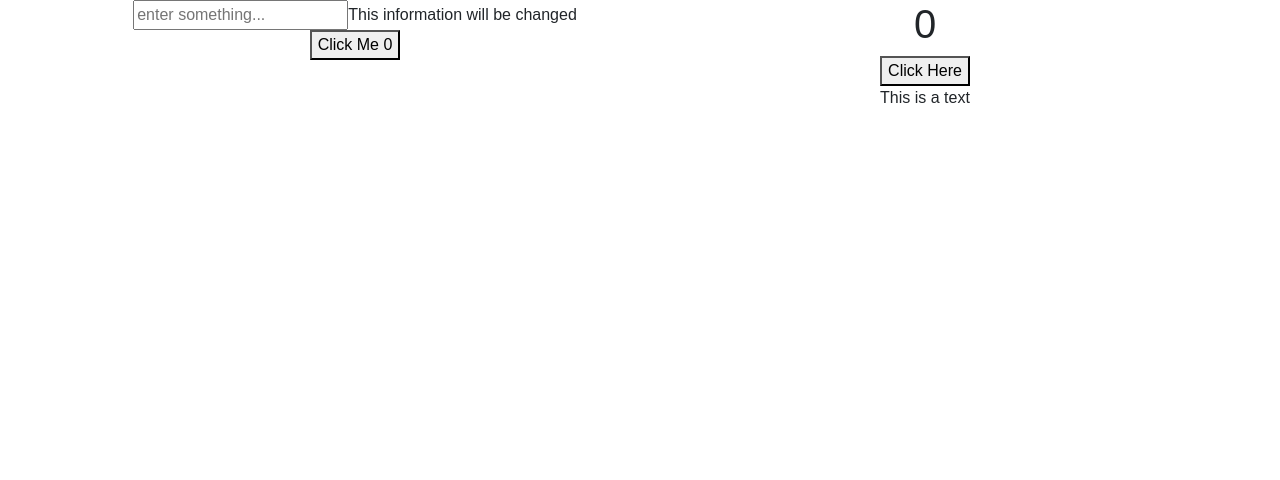
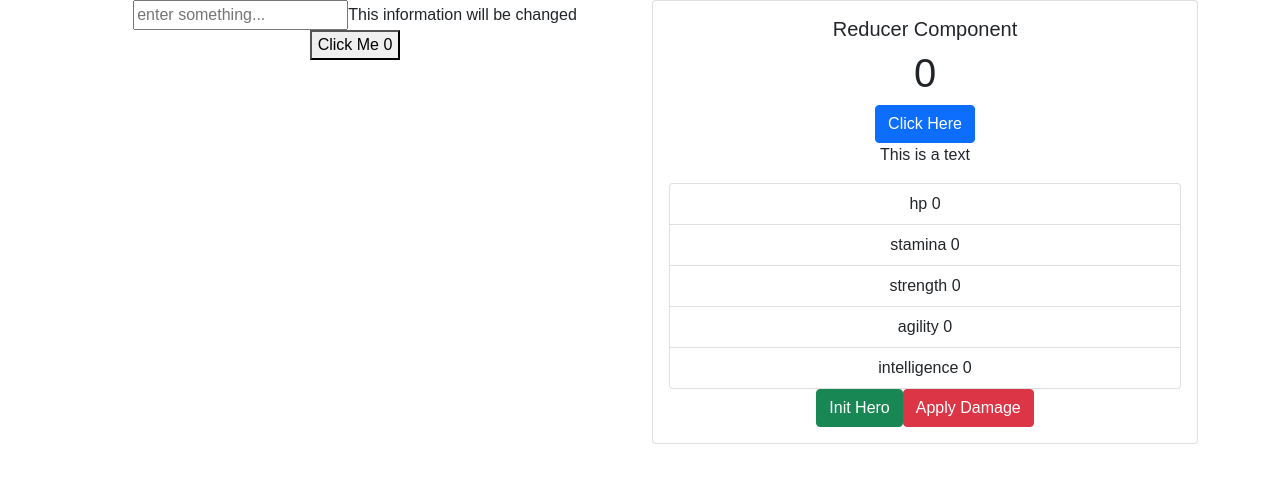
Before and after one commit to machadop1407/react-hooks-course, a React (Create React App) app: page / in a window 1280 px wide. Shown: the top 480 px of the page. Built offline with nearby package versions, Linux system fonts and the light colour scheme.

Commit message:
expand reducer tutorial

```diff
--- a/src/UseReducer/ReducerTutorial.js
+++ b/src/UseReducer/ReducerTutorial.js
@@ -11,13 +11,42 @@ const reducer = (state, action) => {
   }
 };
 
+const stats_calculator = (hero_stats, action) => {
+  switch (action.type) {
+    case "INIT_HERO":
+      return {
+        hp: Math.floor(Math.random() * 100),
+        stamina: Math.floor(Math.random() * 10),
+        strength: Math.floor(Math.random() * 10),
+        agility: Math.floor(Math.random() * 10),
+        intelligence: Math.floor(Math.random() * 10)
+      };
+      break;
+    case "APPLY_DAMAGE":
+      return {
+        hp: hero_stats.hp - Math.floor(Math.random() * 5),
+        stamina: hero_stats.stamina - Math.floor(Math.random() * 3),
+        strength: hero_stats.strength,
+        agility: hero_stats.agility,
+        intelligence: hero_stats.intelligence
+      };
+      break;
+    default:
+      return hero_stats;
+  }
+
+};
+
 const ReducerTutorial = () => {
   const [state, dispatch] = useReducer(reducer, { count: 0, showText: true });
+  const [hero_stats, setHeroStats] = useReducer(stats_calculator, {hp:0, stamina:0, strength:0, agility:0, intelligence:0});
 
   return (
-    <div>
+    <div className="card">
+      <div className="card-body">
+        <h5 class="card-title">Reducer Component</h5>
         <h1>{state.count}</h1>
-      <button
+        <button className="btn btn-primary"
           onClick={() => {
             dispatch({ type: "INCREMENT" });
             dispatch({ type: "toggleShowText" });
@@ -25,8 +54,18 @@ const ReducerTutorial = () => {
         >
           Click Here
         </button>
+        {state.showText && <p>This is a text</p>}
+        <ul class="list-group">
+          <li class="list-group-item">hp {hero_stats.hp}</li>
+          <li class="list-group-item">stamina {hero_stats.stamina}</li>
+          <li class="list-group-item">strength {hero_stats.strength}</li>
+          <li class="list-group-item">agility {hero_stats.agility}</li>
+          <li class="list-group-item">intelligence {hero_stats.intelligence}</li>
+        </ul>
+        <button className="btn btn-success" onClick={() => {setHeroStats({type:"INIT_HERO"})}}>Init Hero</button>
+        <button className="btn btn-danger" onClick={() => {setHeroStats({type:"APPLY_DAMAGE"})}}>Apply Damage</button>
+      </div>
 
-      {state.showText && <p>This is a text</p>}
     </div>
   );
 };
```
Lines whose indentation alone changed are shown as unchanged.
